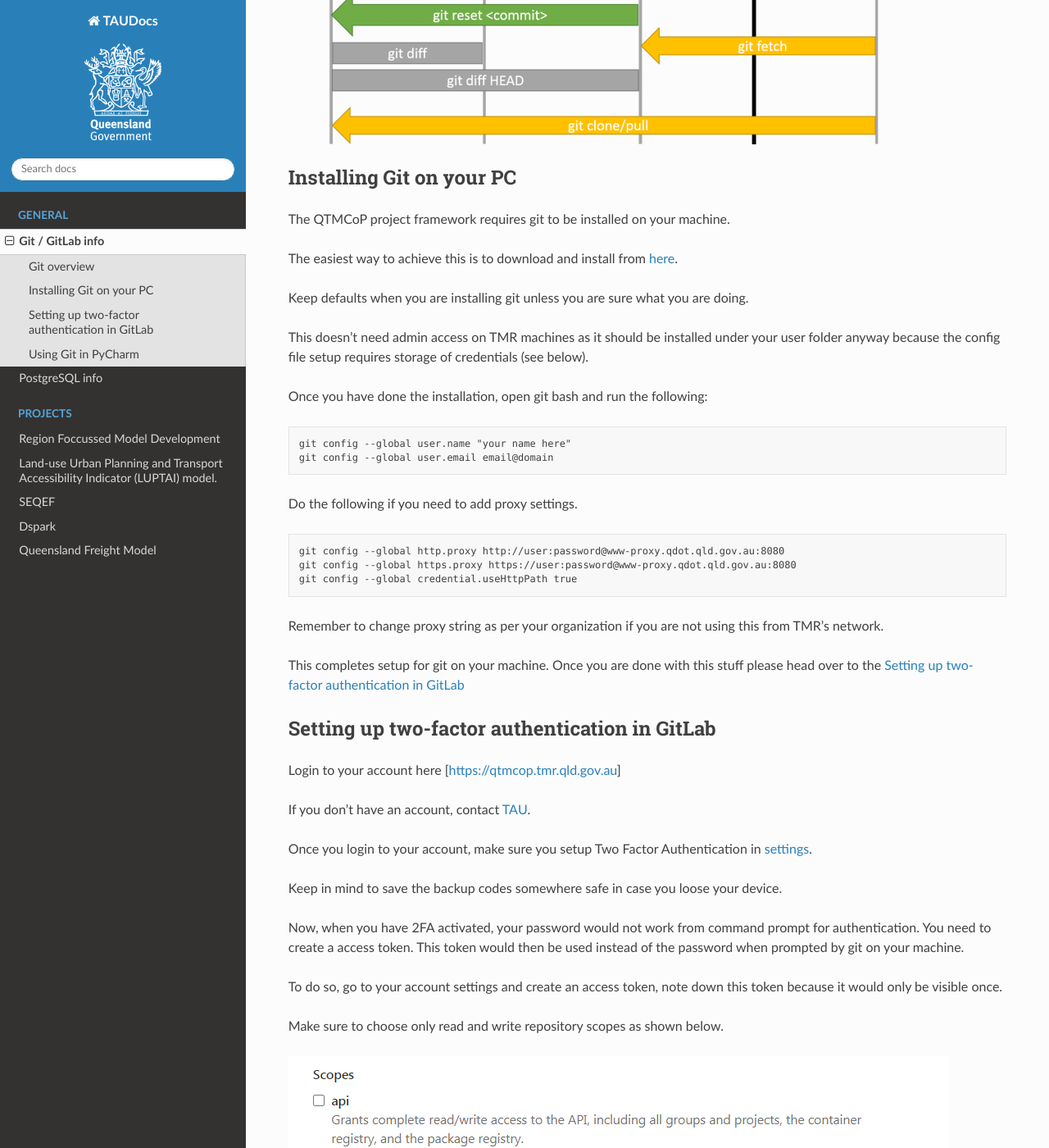
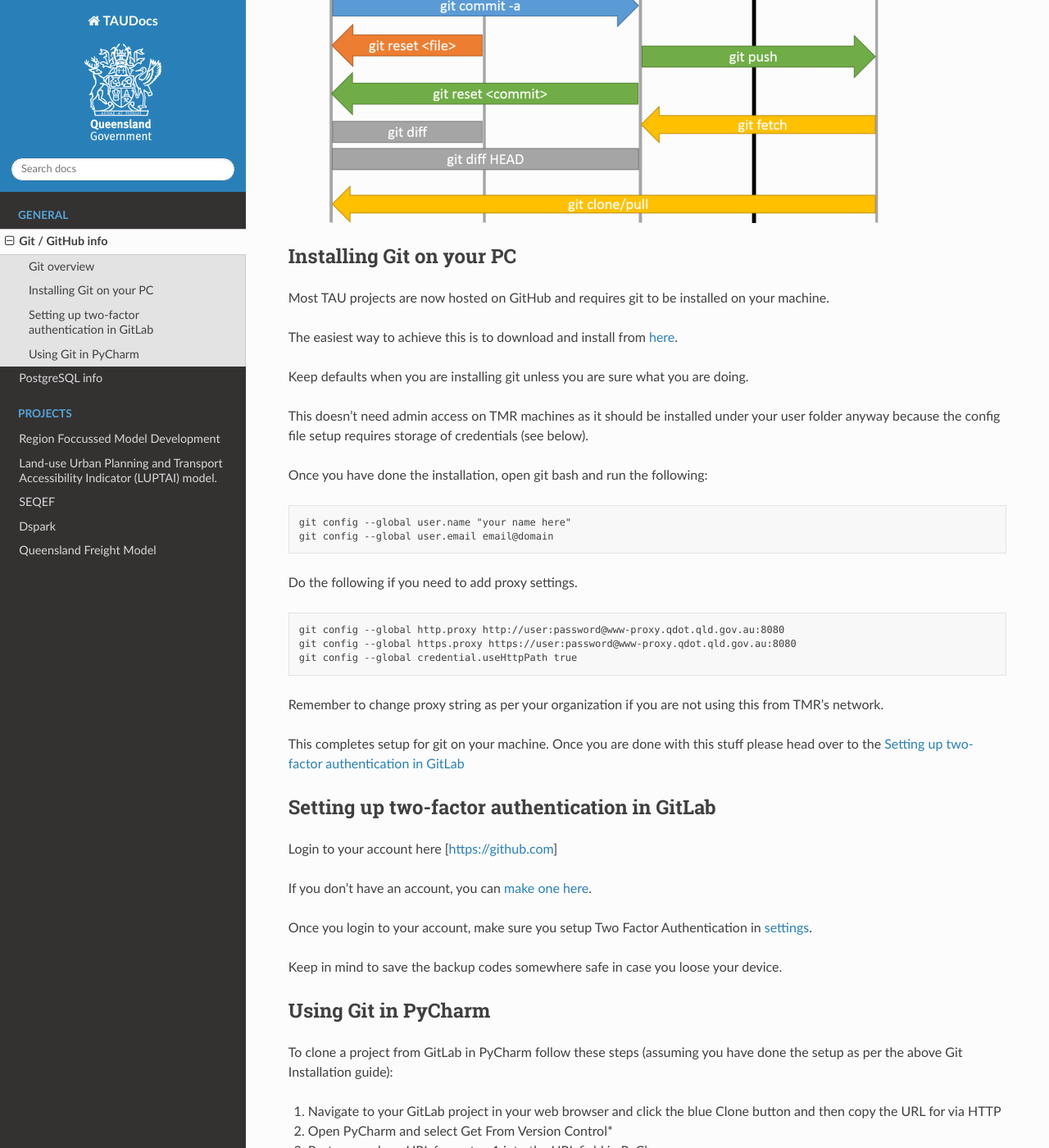
Before and after one commit to tmr-tau/tmr-tau.github.io, a Sphinx documentation site: the page built from docs/source/usage/git_info.rst, in a window 1280 px wide and 1400 px high, scrolled down 1297 px. Shown: the whole window at 82% size. Built offline with Sphinx 7.4.7 and the Read the Docs theme 2.0.0, drawn with Linux system fonts in a browser that asks for light colours; some of the changed text lies outside the part shown.

Commit message:
git updates

```diff
--- a/docs/source/usage/git/git_2fa.rst
+++ b/docs/source/usage/git/git_2fa.rst
@@ -1,19 +1,10 @@
 Setting up two-factor authentication in GitLab
 ----------------------------------------------
 
-Login to your account here [https://qtmcop.tmr.qld.gov.au]
+Login to your account here [https://github.com]
 
-If you don't have an account, contact `TAU <transport_analysis_requests@tmr.qld.gov.au>`_.
+If you don't have an account, you can `make one here <https://github.com>`_.
 
-Once you login to your account, make sure you setup Two Factor Authentication in `settings <https://qtmcop.tmr.qld.gov.au/profile/two_factor_auth>`_.
+Once you login to your account, make sure you setup Two Factor Authentication in `settings <https://https://github.com/settings/security>`_.
 
 Keep in mind to save the backup codes somewhere safe in case you loose your device.
-
-Now, when you have 2FA activated, your password would not work from command prompt for authentication. You need to create a access token.
-This token would then be used instead of the password when prompted by git on your machine.
-
-To do so, go to your account settings and create an access token, note down this token because it would only be visible once.
-
-Make sure to choose only read and write repository scopes as shown below.
-
-.. image:: /usage/git/images/scope.png
--- a/docs/source/usage/git/git_installation.rst
+++ b/docs/source/usage/git/git_installation.rst
@@ -1,6 +1,6 @@
 Installing Git on your PC
 -------------------------
-The QTMCoP project framework requires git to be installed on your machine.
+Most TAU projects are now hosted on GitHub and requires git to be installed on your machine.
 
 The easiest way to achieve this is to download and install from `here <https://git-scm.com/downloads>`_.
 
--- a/docs/source/usage/git/git_overview.rst
+++ b/docs/source/usage/git/git_overview.rst
@@ -2,7 +2,7 @@
 ------------
 First let's clarify some software and their roles (colours relate to the diagram below):
 
-* **GitLab**: Is a remote repository for storing version controlled code. TMR's GitLab server is hosted within the TMR AWS tenancy.
+* **GitHub**: Is a platform for storing version controlled code. TAU's GitHub is managed by ITB under TMR's enterprise GitHub.
 * **PyCharm / VSCode**: These are IDEs you're using to write code in a workspace (which remains "staged" there until you commit it to your local repository)
 * **Git**: Is the software that handles the version controlling of your code and acts as the communication interface between your IDE and GitLab.
 
--- a/docs/source/usage/git/git_pycharm.rst
+++ b/docs/source/usage/git/git_pycharm.rst
@@ -7,7 +7,7 @@
 2. Open PyCharm and select Get From Version Control*
 3. Paste your clone URL from step 1 into the URL field in PyCharm
 4. (optional) Change the directory where you want to set up your local repository
-5. Login to GitLab with your username and use your Access Token (see Git Installation) as your password
+5. Login to GitLab with your username and password
 
 .. note:: \*If you already have a project open this option appears in the VCS menu
 
--- a/docs/source/usage/git_info.rst
+++ b/docs/source/usage/git_info.rst
@@ -1,5 +1,8 @@
-Git / GitLab info
+Git / GitHub info
 =================
+
+GitHub handles accounst and organizations separatly, this means you can use your existing GitHub accounts to access our repositories.
+There's no need to create a new account if you already have one. We can give your existing account membership to our organization.
 
 .. include:: git/git_overview.rst
 .. include:: git/git_installation.rst
```
Also changed, not shown: docs/source/usage/git/images/scope.png (deleted).
